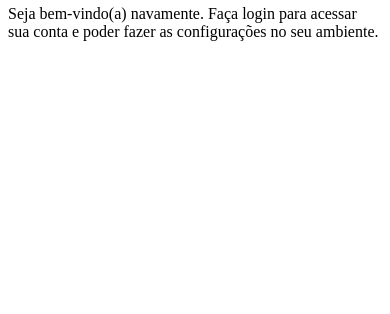
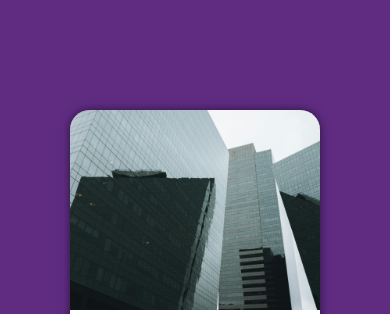
Before and after one commit to lucascanutoo/projeto-login, a plain HTML site: page index.html in a window 390 px wide. Shown: the part 62-376 px from the top of the page. Drawn offline with Linux system fonts and the light colour scheme.

Commit message:
estilo mobile

```diff
--- a/estilos/style.css
+++ b/estilos/style.css
@@ -1,3 +1,52 @@
 @charset "UTF-8";
 
-/* Cores */
+/*
+    Cores
+    Verde: #49a09d
+    Lilás: #5f2c82
+*/
+
+* {
+    font-family: system-ui, -apple-system, BlinkMacSystemFont, 'Segoe UI', Roboto, Oxygen, Ubuntu, Cantarell, 'Open Sans', 'Helvetica Neue', sans-serif;
+    padding: 0px;
+    margin: 0px;
+    box-sizing: border-box;
+}
+
+body, html {
+    background-color: #5f2c82;
+    height: 100vh;
+    width: 100vw;
+}
+
+main {
+    position: relative;
+    height: 100vh;
+    width: 100vw;
+}
+
+section#login {
+    background-color: white;
+    width: 250px;
+    height: 500px;
+    border-radius: 20px;
+    position: absolute;
+    top: 50%;
+    left: 50%;
+    transform: translate(-50%, -50%);
+    overflow: hidden;
+    box-shadow: 0px 0px 10px rgba(0, 0, 0, 0.568);
+}
+
+section#login > div#imagem {
+    background: #5f2c82 url(../imagens/predio.jpg);
+    height: 200px;
+    background-size: cover;
+    background-position: left bottom;
+    display: block;
+}
+
+section#login > div#formulario {
+    padding: 10px;
+    display: block;
+}
```
Also changed, not shown: index.html (+1 -3 lines).
